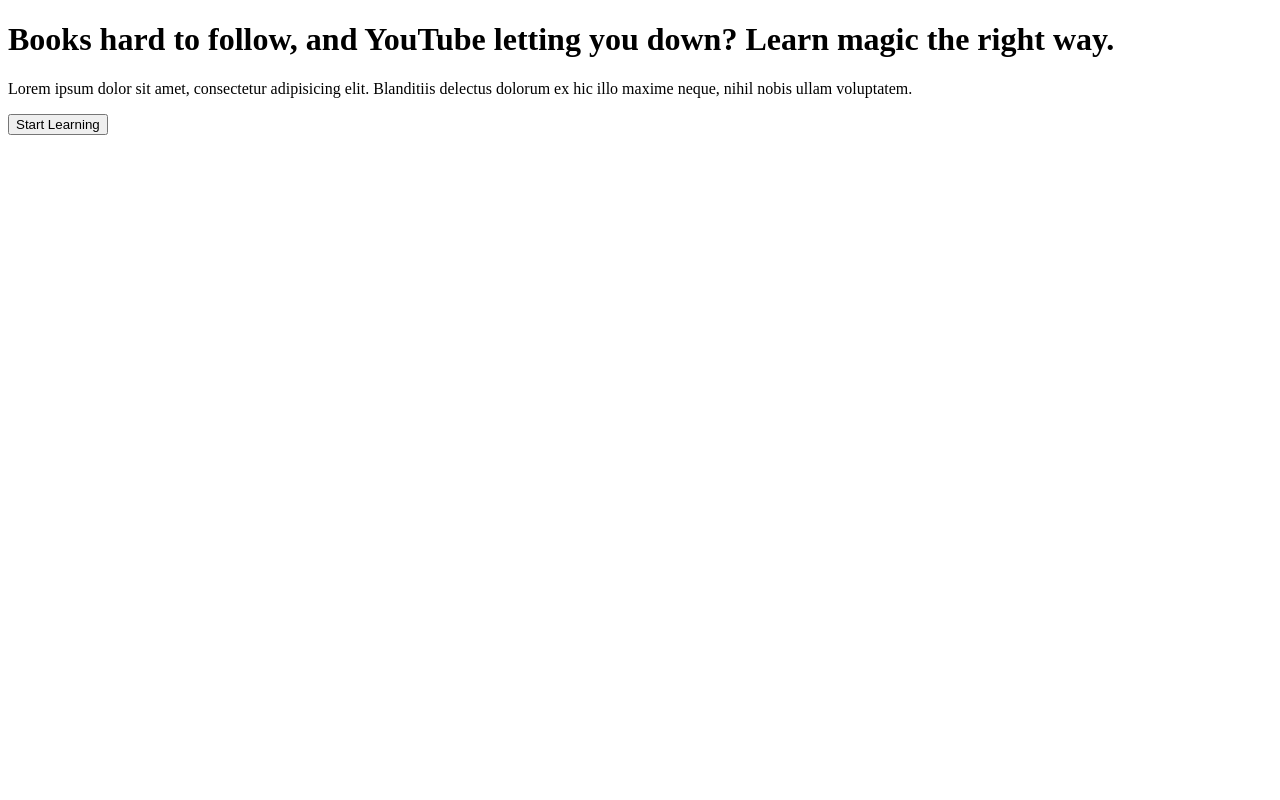
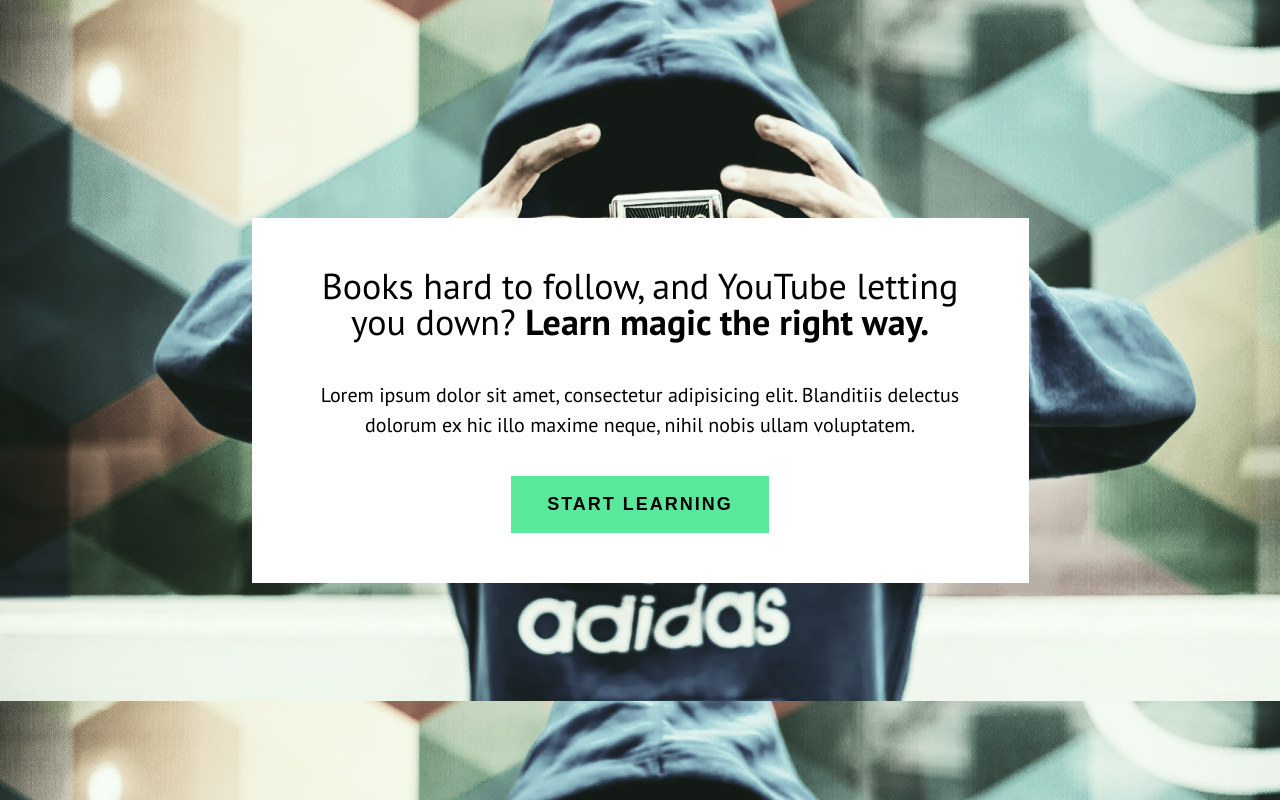
Before and after one commit to Annie-Huang/magic, a website: page index.html in a window 1280 px wide. Drawn offline with Linux system fonts and the light colour scheme.

Commit message:
Add the style.css

```diff
--- a/style.css
+++ b/style.css
@@ -1,3 +1,64 @@
 /* Font used
 font-family: 'PT Sans', sans-serif;
 */
+:root {
+  --clr-neutral-dark: #171717;
+  --clr-neutral-white: #fff;
+  --clr-accent: #59e89c;
+}
+
+/* ///////////////
+  Reset
+  ////////////// */
+
+*,
+*::before,
+*::after {
+  box-sizing: border-box;
+  margin: 0;
+  padding: 0;
+}
+
+/* ///////////////
+  General styling
+  ////////////// */
+
+body {
+  font-family: 'PT Sans', sans-serif;
+  font-weight: 400;
+  font-size: 20px;
+  line-height: 1.5;
+
+  background-image: url('assets/hero.jpg');
+
+  height: 100vh;
+  display: grid;
+  place-content: center;
+}
+
+main {
+  width: 777px;
+  background: var(--clr-neutral-white);
+  padding: 2.5em;
+  text-align: center;
+}
+
+.hero > * + * {
+  margin-top: 2em;
+}
+
+h1 {
+  font-weight: 400;
+  font-size: 36px;
+  line-height: 1;
+}
+
+button {
+  background: var(--clr-accent);
+  font-weight: 700;
+  font-size: 18px;
+  text-transform: uppercase;
+  letter-spacing: 2px;
+  padding: 1em 2em;
+  border: 0;
+}
```
